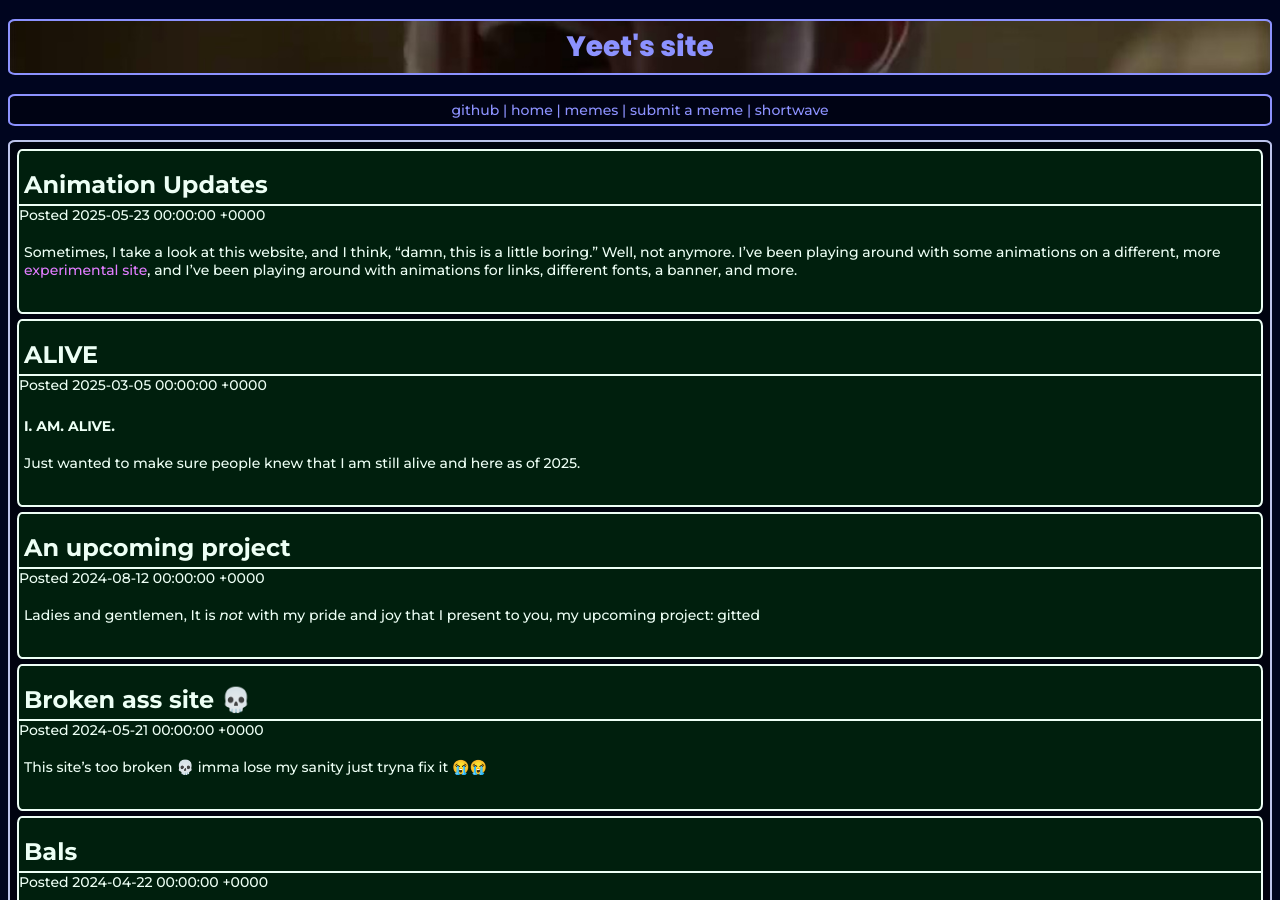
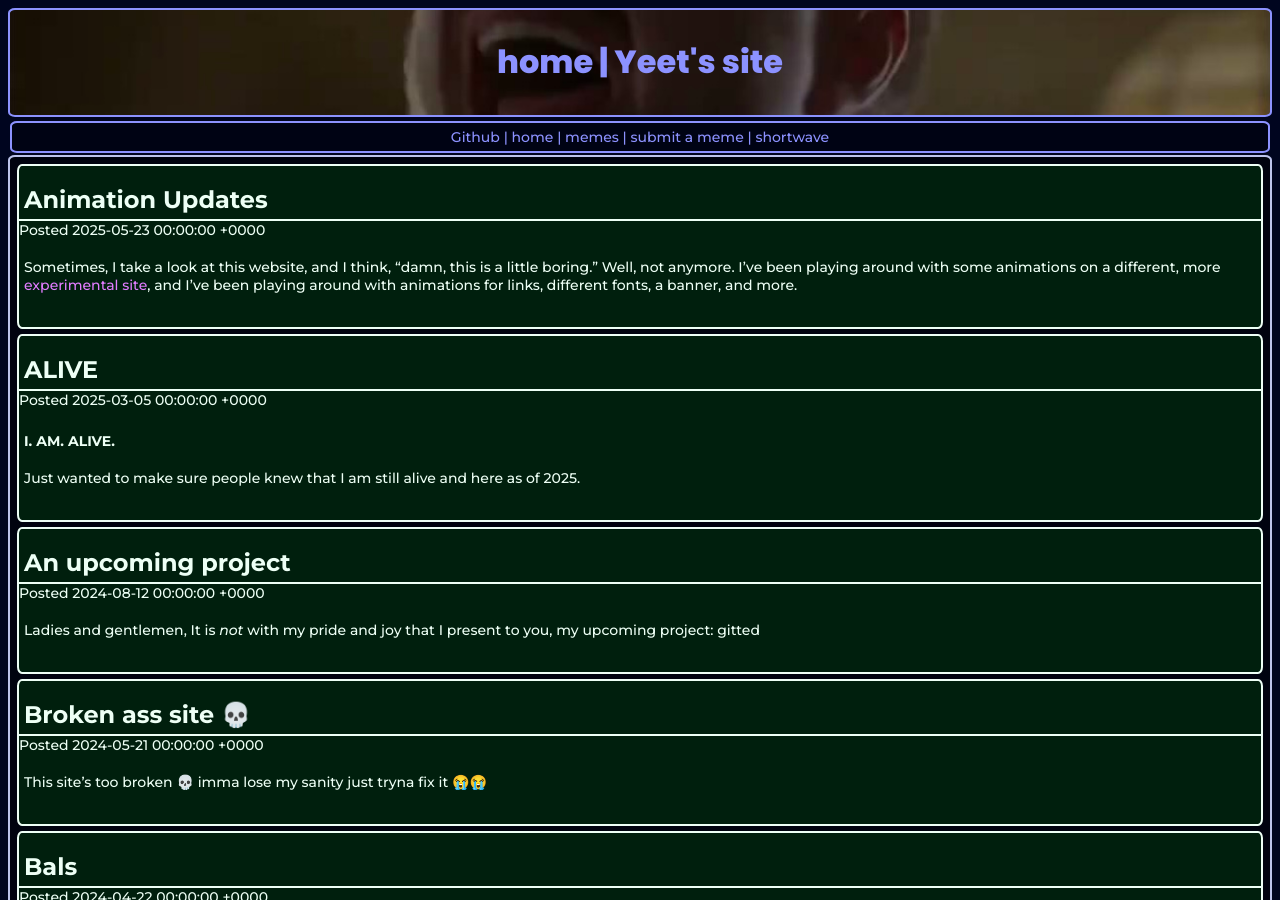
Before and after one commit to yeetssite/yeetssite.github.io, a Jekyll site: the page built from index.html, in a window 1280 px wide and 900 px high. Built offline with Jekyll 4.4.1, drawn with Linux system fonts in a browser that asks for light colours; some web fonts are replaced; a script that is not in the unit is left out.

Commit message:
Update default.html

```diff
--- a/_layouts/default.html
+++ b/_layouts/default.html
@@ -20,9 +20,14 @@
 	</head>
 	<body>
 		<header>
-			<h1 class="logo" id="timelogo">{{ site.title }}</h1>
-			<p class="linkbar"><a href="https://github.com/yeetssite/yeetssite.github.io">github</a> | <a href="https://yeetssite.github.io">home</a> | <a href="https://yeetssite.github.io/memes/">memes</a> | <a href="mailto:itsyeetsup@gmail.com?subject=I%20wanna%20submit%20a%20meme">submit a meme</a> | <a href="https://yeetssite.github.io/sw/">shortwave</a></p>
-
+			<div class="logo">
+				<h1 class="logotext">{{ page.title }} | {{ site.title}}</h1>
+			</div>
+			<div class="linkbar_div" id="linkbar_div_top">
+	                <nav>
+			<div class="linkbar"><a href="https://github.com/yeetssite">Github</a> | <a href="https://yeetssite.github.io">home</a> | <a href="https://yeetssite.github.io/memes/"> memes </a> | <a href="mailto:itsyeetsup@gmail.com?subject=I%20wanna%20submit%20a%20meme"> submit a meme</a> | <a href="https://yeetssite.github.io/sw/">shortwave</a></div>
+			</nav>
+			</div>
 		</header>
     		{{ content }}
 		<footer>
```
